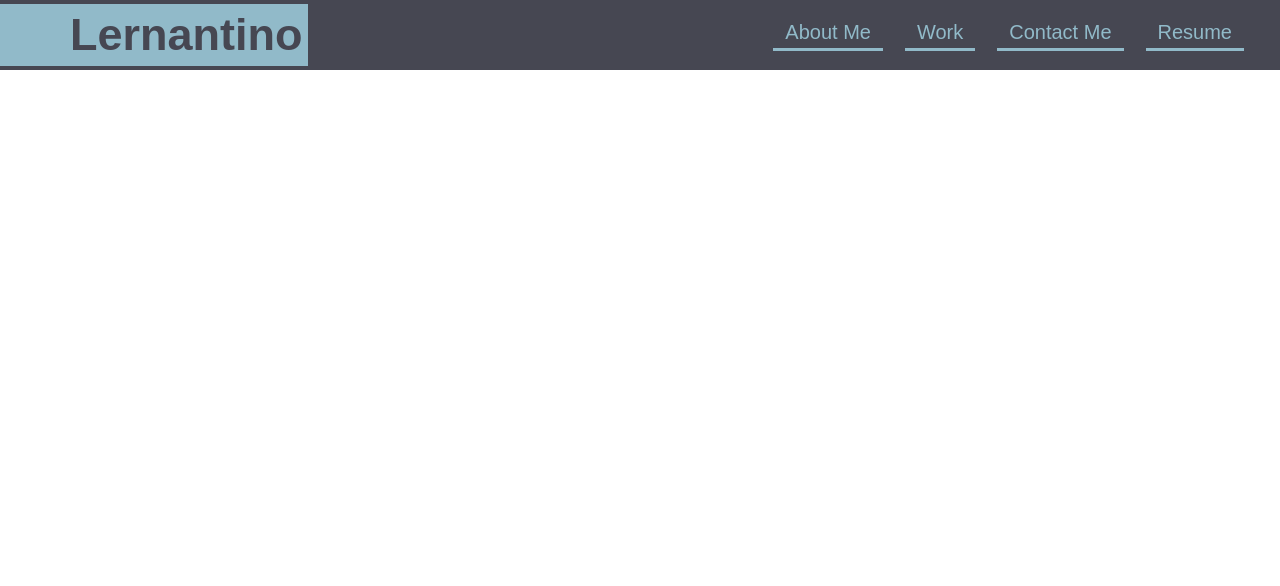
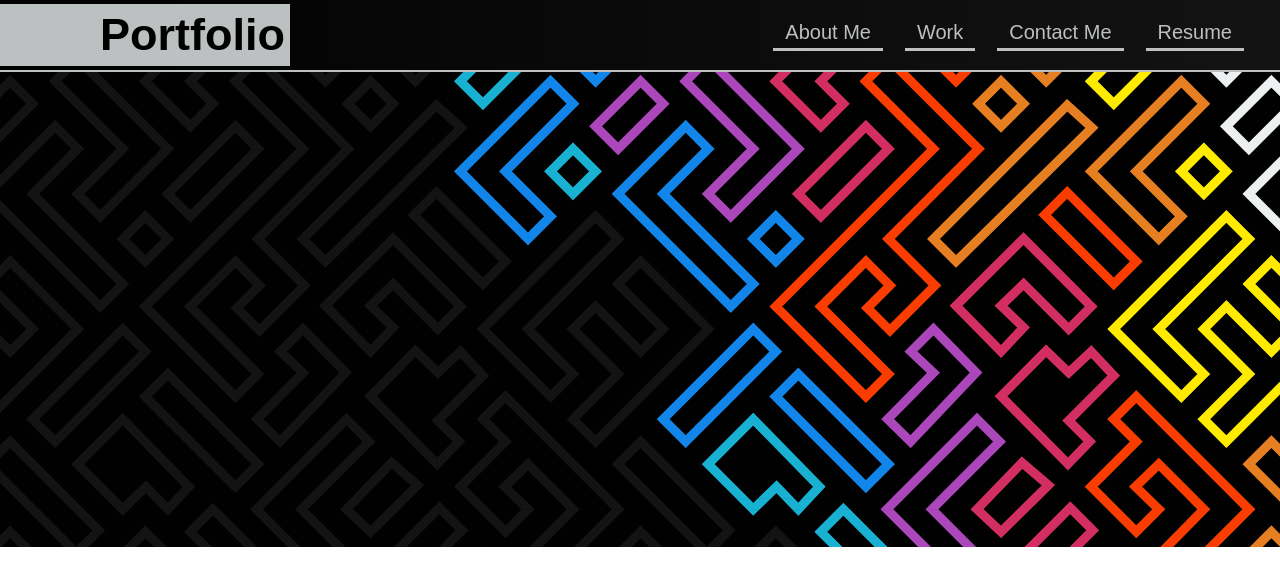
Before and after one commit to SpencerKyle/portfolio, a plain HTML site: page index.html in a window 1280 px wide. Drawn offline with Linux system fonts and the light colour scheme.

Commit message:
added hero img and styled navbar more

```diff
--- a/assets/style.css
+++ b/assets/style.css
@@ -10,21 +10,22 @@ body {
 }
 
 nav {
-    background-color: #464752;
+    background-image: linear-gradient(to right, #010101, #131313);
     display: flex;
     flex-wrap: wrap;
     justify-content: space-between;
+    border-bottom: solid 2px #BCC0C0;
 }
 
 .portfolio {
-    background-color: #91BAC9;
+    background-color: #BCC0C0;
     margin: 4px 0;
-    padding: 5px 5px 5px 70px;
+    padding: 5px 5px 5px 100px;
 }
 
 .portfolio h1 {
     font-size: 45px;
-    color: #464752;
+    color: #010101;
 }
 
 .links {
@@ -36,13 +37,13 @@ nav {
 
 .links a {
     text-decoration: none;
-    color: #91BAC9;
-    border-bottom: solid 3px #91BAC9;
+    color: #BCC0C0;
+    border-bottom: solid 3px #BCC0C0;
     padding: 5px 12px;
 }
 
 .linkItem {
-    color: #91BAC9;
+    color: #BCC0C0;
     padding: 11px;
     font-size: 20px;
 }
@@ -50,3 +51,10 @@ nav {
 .linkItem:last-child{
     margin-right: 15px;
 }
+
+/* hero stuff */
+.hero {
+    background-image: url("../assets/images/hero.bg.jpg");
+    background-size: cover;
+    height: 475px;
+}
--- a/index.html
+++ b/index.html
@@ -10,7 +10,7 @@
 <body>
     <nav>
         <div class="portfolio">
-            <h1>Lernantino</h1>
+            <h1>Portfolio</h1>
         </div>
             <ul class="links">
                 <li class="linkItem"><a href="#">About Me</a></li>
@@ -19,5 +19,8 @@
                 <li class="linkItem"><a href="#">Resume</a></li>
             </ul>
     </nav>
+    <header class="hero">
+
+    </header>
 </body>
 </html>
```
Also changed, not shown: assets/images/hero.bg.jpg (added).
